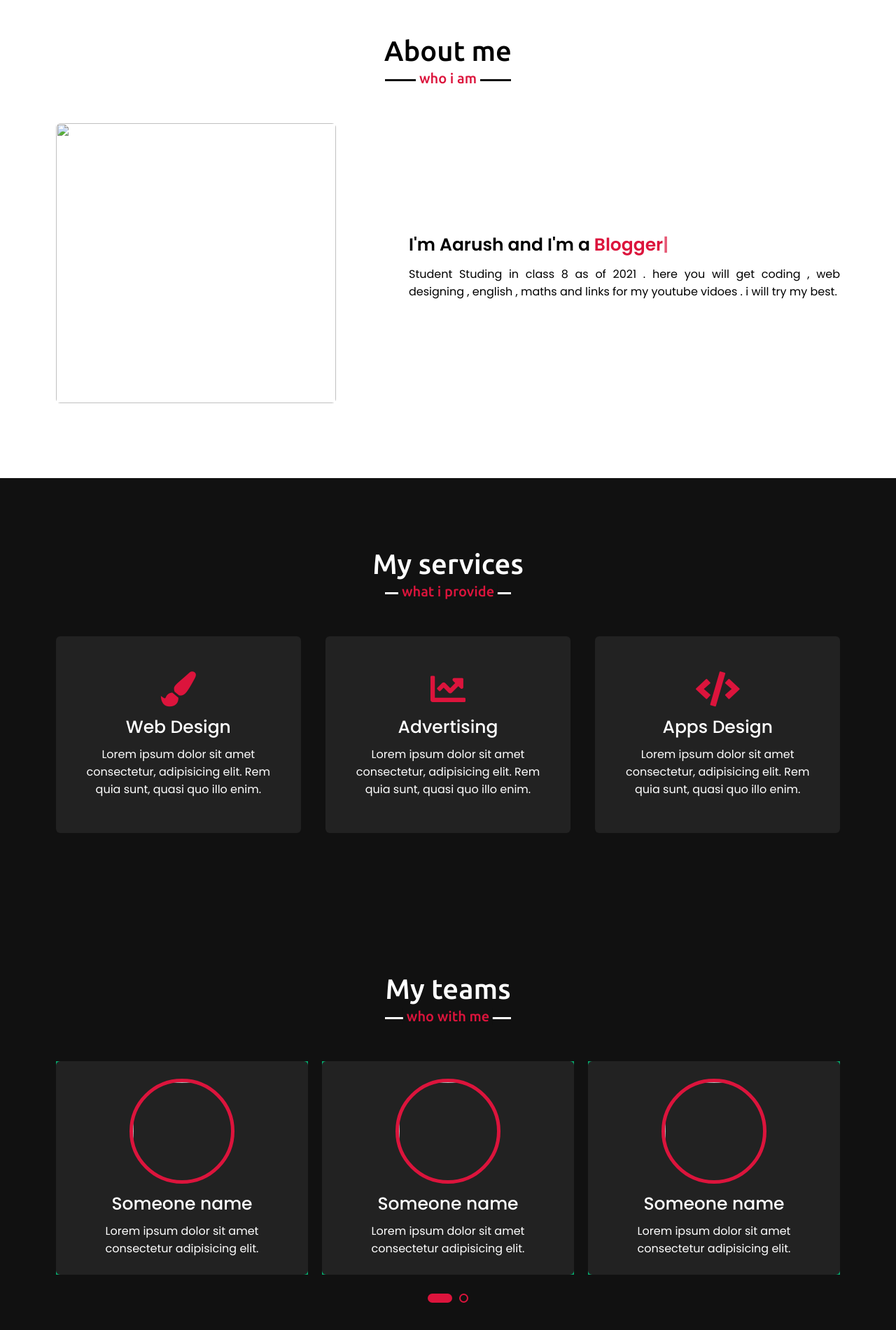
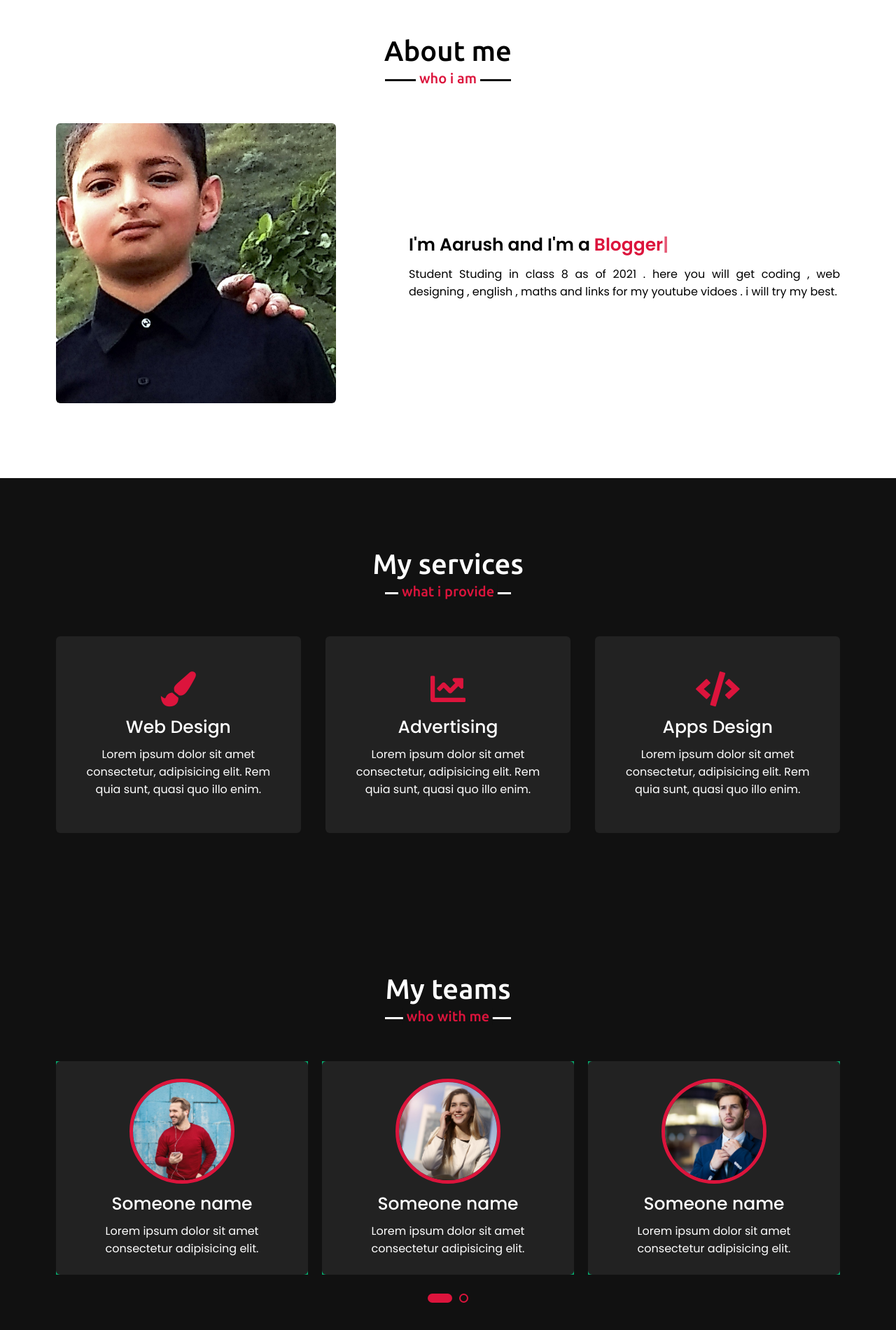
Before and after one commit to AarushBhagwat/aarushbhagwat.io, a plain HTML site: page index.html in a window 1280 px wide. Shown: the part 894-2794 px from the top of the page at 70% size. Drawn offline with nearby package versions, Linux system fonts and the light colour scheme; files whose address does not match are found by name.

Commit message:
Update index.html

```diff
--- a/index.html
+++ b/index.html
@@ -94,7 +94,7 @@
             <h2 class="title">About me</h2>
             <div class="about-content">
                 <div class="column left">
-                    <img src="images/profile-1.jpeg" alt="">
+                    <img src="profile-1.jpeg" alt="">
                 </div>
                 <div class="column right">
                     <div class="text">I'm Aarush and I'm a <span class="typing-2"></span></div>
@@ -144,35 +144,35 @@
             <div class="carousel owl-carousel">
                 <div class="card">
                     <div class="box">
-                        <img src="images/profile-1.jpeg" alt="">
+                        <img src="profile-1.jpeg" alt="">
                         <div class="text">Someone name</div>
                         <p>Lorem ipsum dolor sit amet consectetur adipisicing elit.</p>
                     </div>
                 </div>
                 <div class="card">
                     <div class="box">
-                        <img src="images/profile-2.jpeg" alt="">
+                        <img src="profile-2.jpeg" alt="">
                         <div class="text">Someone name</div>
                         <p>Lorem ipsum dolor sit amet consectetur adipisicing elit.</p>
                     </div>
                 </div>
                 <div class="card">
                     <div class="box">
-                        <img src="images/profile-3.jpeg" alt="">
+                        <img src="profile-3.jpeg" alt="">
                         <div class="text">Someone name</div>
                         <p>Lorem ipsum dolor sit amet consectetur adipisicing elit.</p>
                     </div>
                 </div>
                 <div class="card">
                     <div class="box">
-                        <img src="images/profile-4.jpeg" alt="">
+                        <img src="profile-4.jpeg" alt="">
                         <div class="text">Someone name</div>
                         <p>Lorem ipsum dolor sit amet consectetur adipisicing elit.</p>
                     </div>
                 </div>
                 <div class="card">
                     <div class="box">
-                        <img src="images/profile-5.jpeg" alt="">
+                        <img src="profile-5.jpeg" alt="">
                         <div class="text">Someone name</div>
                         <p>Lorem ipsum dolor sit amet consectetur adipisicing elit.</p>
                     </div>
@@ -194,14 +194,14 @@
                             <i class="fas fa-user"></i>
                             <div class="info">
                                 <div class="head">Name</div>
-                                <div class="sub-title">Prakash Shahi</div>
+                                <div class="sub-title">Aarush</div>
                             </div>
                         </div>
                         <div class="row">
                             <i class="fas fa-map-marker-alt"></i>
                             <div class="info">
                                 <div class="head">Address</div>
-                                <div class="sub-title">Surkhet, Nepal</div>
+                                <div class="sub-title">India</div>
                             </div>
                         </div>
                         <div class="row">
```
